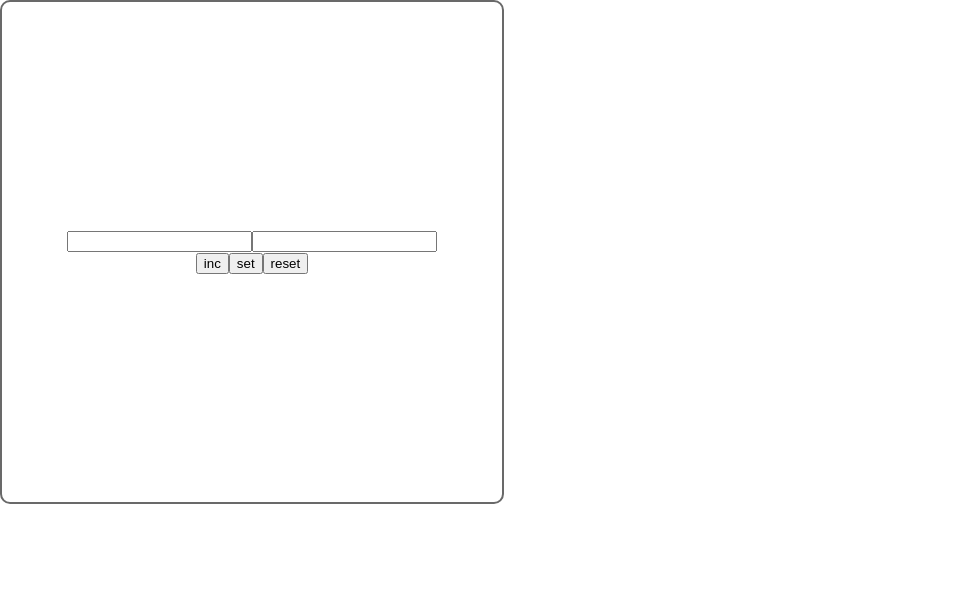
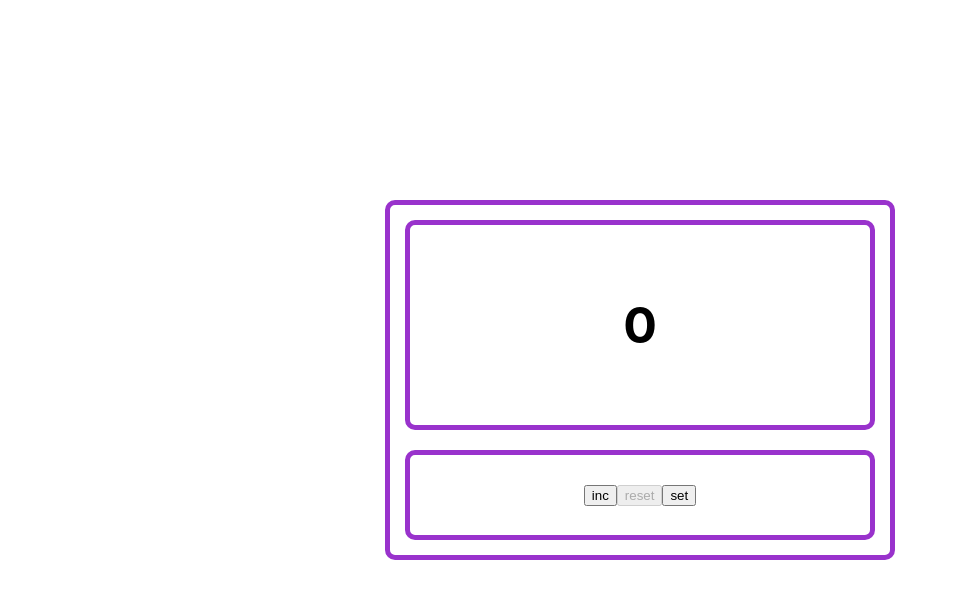
Before and after one commit to DmitryGK/counter_2, a React (Create React App) app: page / in a window 1280 px wide. Shown: the top 598 px of the page, without its empty margins (0-958 px from the left). Built offline with nearby package versions, Linux system fonts and the light colour scheme.

Commit message:
counter buttons and logic

```diff
--- a/src/App.css
+++ b/src/App.css
@@ -1,38 +1,3 @@
 .App {
-  text-align: center;
+
 }
-
-.App-logo {
-  height: 40vmin;
-  pointer-events: none;
-}
-
-@media (prefers-reduced-motion: no-preference) {
-  .App-logo {
-    animation: App-logo-spin infinite 20s linear;
-  }
-}
-
-.App-header {
-  background-color: #282c34;
-  min-height: 100vh;
-  display: flex;
-  flex-direction: column;
-  align-items: center;
-  justify-content: center;
-  font-size: calc(10px + 2vmin);
-  color: white;
-}
-
-.App-link {
-  color: #61dafb;
-}
-
-@keyframes App-logo-spin {
-  from {
-    transform: rotate(0deg);
-  }
-  to {
-    transform: rotate(360deg);
-  }
-}
--- a/src/App.tsx
+++ b/src/App.tsx
@@ -1,10 +1,11 @@
 import React from 'react';
 import './App.css';
 import Counter from "./Counter";
+import s from './Counter.module.css'
 
 function App() {
   return (
-    <div>
+    <div className={s.main}>
       <Counter/>
     </div>
   );
--- /dev/null
+++ b/src/Components/Button/Button.module.css
@@ -0,0 +1,3 @@
+.button {
+
+}
--- /dev/null
+++ b/src/Components/Button/Button.tsx
@@ -0,0 +1,27 @@
+import React from "react";
+import s from './Button.module.css'
+
+type ButtonPropsType = {
+    name: string
+    onClick: () => void
+    disabled: boolean
+}
+
+
+
+export const Button = (props:ButtonPropsType) => {
+
+
+    const OnClickHandler = () => {
+        props.onClick()
+    }
+
+
+    return (
+        <div >
+            <button onClick={OnClickHandler} className={s.button} disabled={(props.disabled)}>
+                {props.name}
+            </button>
+        </div>
+    )
+}
--- /dev/null
+++ b/src/Components/ControlButtons.tsx
@@ -0,0 +1,57 @@
+import React, {useState} from "react";
+import {Button} from "./Button/Button";
+import s from './../Counter.module.css'
+
+type ControlButtonsPropsType = {
+    incValue: (value: number) => void
+    resetValue: (value: number) => void
+    settings: () => void
+    activeSettings: boolean
+    value: number
+    startValue: number
+    maxValue: number
+    disableInc: boolean
+    disableReset: boolean
+}
+
+
+export const ControlButtons = (props: ControlButtonsPropsType) => {
+
+
+
+    const [disabled, setDisabled] = useState(false)
+
+    const incValueHandler = () => {
+         props.incValue(props.value)
+    }
+    const resetValueHandler = () => {
+        props.resetValue(props.value)
+    }
+    const settingsHandler = () => {
+        props.settings()
+    }
+
+
+    return (props.activeSettings)
+        ? <div className={s.buttons}>
+            <Button name={'set'}
+                    onClick={props.settings}
+                    disabled={disabled}
+
+            />
+        </div>
+        : <div className={s.buttons}>
+            <Button name={'inc'}
+                    onClick={incValueHandler}
+                    disabled={props.disableInc}
+            />
+            <Button name={'reset'}
+                    onClick={resetValueHandler}
+                    disabled={props.disableReset}
+            />
+            <Button name={'set'}
+                    onClick={settingsHandler}
+                    disabled={disabled}
+            />
+        </div>
+}
--- /dev/null
+++ b/src/Components/Input/Input.tsx
@@ -0,0 +1,28 @@
+import React, {ChangeEvent, useEffect, useState} from "react";
+
+type InputPropsType = {
+    value: number
+    title: string
+    onChangeHandler: (value: number) => void
+}
+
+
+
+
+export const Input = (props: InputPropsType) => {
+
+    const [value, setValue] = useState(props.value)
+    useEffect( () => {
+        props.onChangeHandler(value)
+    }, [props, value])
+
+    const OnChangeHandler = (e: ChangeEvent<HTMLInputElement>) => {
+        setValue(parseFloat(e.currentTarget.value))
+    }
+
+    return (
+        <div>
+            {props.title}<input type={'number'} value={props.value} onChange={OnChangeHandler}/>
+        </div>
+    )
+}
--- /dev/null
+++ b/src/Components/MainDisplay.tsx
@@ -0,0 +1,29 @@
+import React from "react";
+import s from './../Counter.module.css'
+import {Input} from "./Input/Input";
+
+type MainDisplayPropsType = {
+    activeSettings: boolean
+    value: number
+    startValue: number
+    maxValue:number
+    incStartValue: (value: number) => void
+    incMaxValue: (value: number) => void
+}
+
+
+export const MainDisplay = (props: MainDisplayPropsType) => {
+    return (props.activeSettings)
+        ? <div className={s.display}>
+            <div>
+                <Input value={props.maxValue} title={'max value'} onChangeHandler={props.incMaxValue}/>
+            </div>
+            <div>
+                <Input value={props.startValue} title={'start value'} onChangeHandler={props.incStartValue}/>
+            </div>
+        </div>
+        : <div className={s.display}>
+            <div className={s.value}>{props.value}</div>
+        </div>
+
+}
--- a/src/Counter.module.css
+++ b/src/Counter.module.css
@@ -1,10 +1,46 @@
-.main {
+.counter {
     width: 500px;
-    height: 500px;
-    border: 2px solid dimgrey;
+    height: 350px;
+    border: 5px solid darkorchid;
     border-radius: 10px;
-    display: flex;
+    display:flex;
+    justify-content: center;
     align-items: center;
     flex-direction: column;
+}
+
+.main {
+    margin-top: 200px;
+    display:flex;
+    align-items: center;
+    justify-content: space-around;
+}
+
+.display {
+    border: 5px solid darkorchid;
+    border-radius: 10px;
+    width: 460px;
+    height: 200px;
+    margin: 10px;
+    display:flex;
+    flex-direction: column;
+    align-items: center;
+    justify-content: center;
+
+}
+.value {
+    font-size: 50px;
+    font-weight: bold;
+}
+
+.buttons {
+    border: 5px solid darkorchid;
+    border-radius: 10px;
+    width: 460px;
+    height: 80px;
+    margin: 10px;
+    display: flex;
+    flex-direction: row;
+    align-items: center;
     justify-content: center;
 }
--- a/src/Counter.tsx
+++ b/src/Counter.tsx
@@ -1,22 +1,59 @@
 import s from './Counter.module.css'
-import {useState} from "react";
+import {useEffect, useState} from "react";
+import {MainDisplay} from "./Components/MainDisplay";
+import {ControlButtons} from "./Components/ControlButtons";
 
 
 const Counter = () => {
 
-    const [active, setActive] = useState(false)
+    const [activeSettings, setActiveSettings] = useState(false)
+    const [startValue, setStartValue] = useState(0)
+    const [value, setValue] = useState(startValue)
+    const [maxValue, setMaxValue] = useState(0)
+    const [disableInc, setDisableInc] = useState(false)
+    const [disableReset, setDisableReset] = useState(true)
+
+
+
+    const incValue = () => {
+        if (value < maxValue) {
+            setValue(value + 1)
+        } else {
+            setDisableInc(true)
+        }
+    }
+    const settings = () => setActiveSettings(!activeSettings)
+    const resetValue = () => {
+        setValue(startValue)
+        setDisableReset(true)
+    }
+    const incStartValue = (value: number) => {
+        setStartValue(value)
+        setValue(value)
+    }
+    const incMaxValue = (value: number) => setMaxValue(value)
+
+
 
     return (
-        <div className={s.main}>
-            <div>
-                <input type={"number"}/>
-                <input type={"number"}/>
-            </div>
-            <div>
-                <button>inc</button>
-                <button>set</button>
-                <button>reset</button>
-            </div>
+        <div className={s.counter}>
+            <MainDisplay activeSettings={activeSettings}
+                         value={value}
+                         maxValue={maxValue}
+                         startValue={startValue}
+                         incStartValue={incStartValue}
+                         incMaxValue={incMaxValue}
+            />
+            <ControlButtons incValue={incValue}
+                            resetValue={resetValue}
+                            settings={settings}
+                            activeSettings={activeSettings}
+                            value={value}
+                            startValue={startValue}
+                            maxValue={maxValue}
+                            disableInc={disableInc}
+                            disableReset={disableReset}
+            />
         </div>
     )
 }
```
Also changed, not shown: 1 other file (tests, documents, lock files or other folders).
